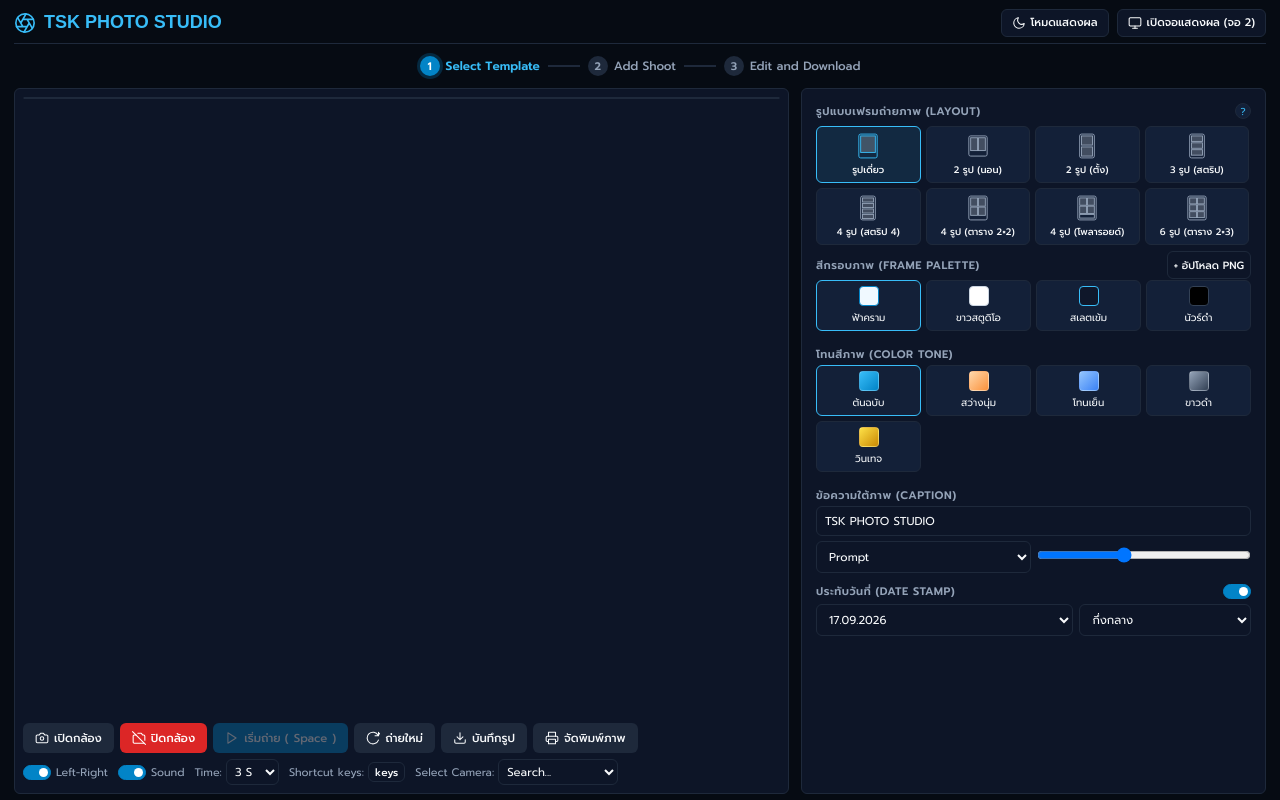
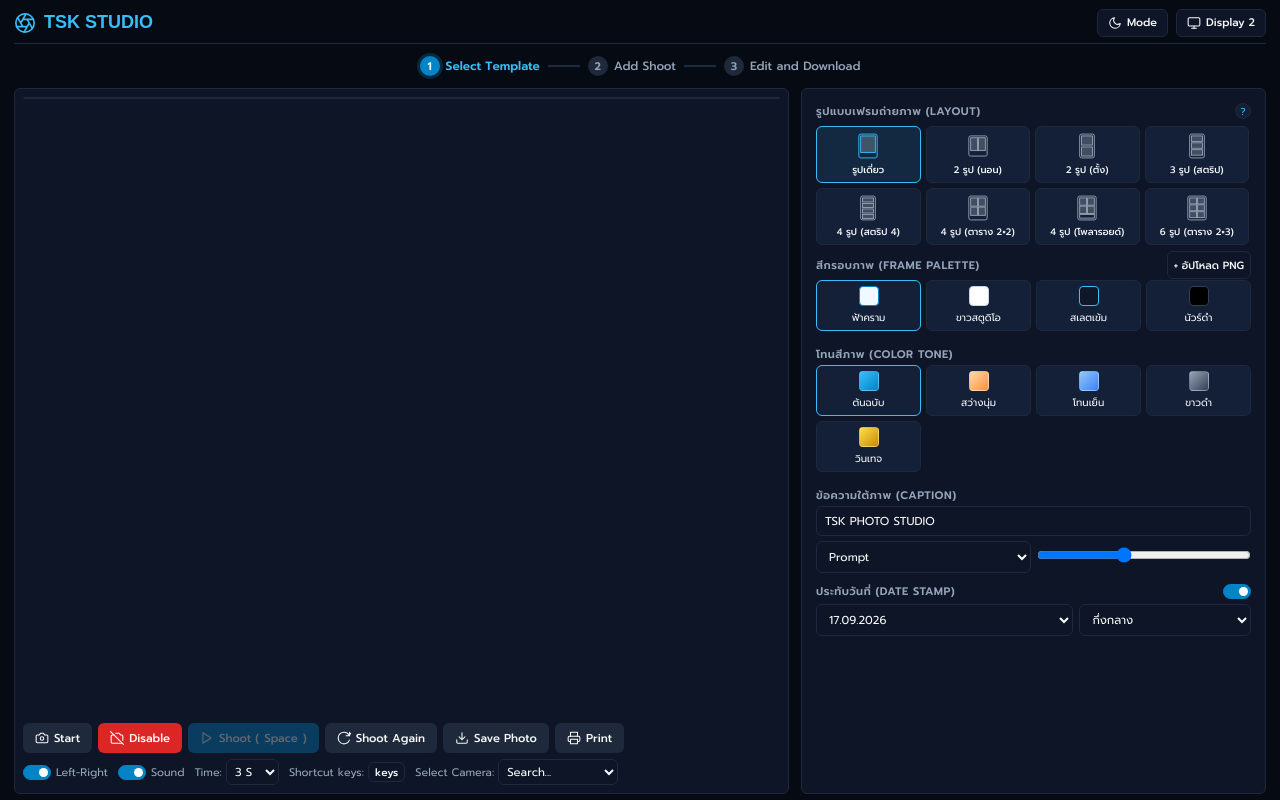
Before and after one commit to tinnakonTSK/TSK-PHOTOBOOTH, a plain HTML site: page index.html in a window 1280 px wide. Drawn offline with Linux system fonts and the light colour scheme; a web font is replaced by a local one.

Commit message:
Update index.html

```diff
--- a/index.html
+++ b/index.html
@@ -321,12 +321,12 @@
     <div class="brand">
       <svg><use href="#icon-shutter"></use></svg>
       <div>
-        <span class="brand-title">TSK PHOTO STUDIO</span>
+        <span class="brand-title">TSK STUDIO</span>
       </div>
     </div>
     <div class="top-actions">
-      <button class="btn-action" id="themeBtn"><svg class="line-icon"><use href="#icon-moon"></use></svg> โหมดแสดงผล</button>
-      <button class="btn-action" id="openDisplayBtn"><svg class="line-icon"><use href="#icon-monitor"></use></svg> เปิดจอแสดงผล (จอ 2)</button>
+      <button class="btn-action" id="themeBtn"><svg class="line-icon"><use href="#icon-moon"></use></svg> Mode</button>
+      <button class="btn-action" id="openDisplayBtn"><svg class="line-icon"><use href="#icon-monitor"></use></svg> Display 2</button>
     </div>
   </div>
 
@@ -367,12 +367,12 @@
       </div>
 
       <div class="stage-toolbar">
-        <button class="btn-ctl btn-ctl-sub" id="openCamBtn"><svg class="line-icon"><use href="#icon-camera"></use></svg> เปิดกล้อง</button>
-        <button class="btn-ctl btn-ctl-danger hidden" id="closeCamBtn"><svg class="line-icon"><use href="#icon-camera-off"></use></svg> ปิดกล้อง</button>
-        <button class="btn-ctl btn-ctl-primary" id="startCaptureBtn" disabled><svg class="line-icon"><use href="#icon-play"></use></svg> เริ่มถ่าย (<span id="keyLabel">Space</span>)</button>
-        <button class="btn-ctl btn-ctl-sub hidden" id="retakeBtn"><svg class="line-icon"><use href="#icon-refresh"></use></svg> ถ่ายใหม่</button>
-        <button class="btn-ctl btn-ctl-sub hidden" id="downloadBtn"><svg class="line-icon"><use href="#icon-download"></use></svg> บันทึกรูป</button>
-        <button class="btn-ctl btn-ctl-sub hidden" id="printBtn"><svg class="line-icon"><use href="#icon-printer"></use></svg> จัดพิมพ์ภาพ</button>
+        <button class="btn-ctl btn-ctl-sub" id="openCamBtn"><svg class="line-icon"><use href="#icon-camera"></use></svg> Start</button>
+        <button class="btn-ctl btn-ctl-danger hidden" id="closeCamBtn"><svg class="line-icon"><use href="#icon-camera-off"></use></svg> Disable</button>
+        <button class="btn-ctl btn-ctl-primary" id="startCaptureBtn" disabled><svg class="line-icon"><use href="#icon-play"></use></svg> Shoot (<span id="keyLabel">Space</span>)</button>
+        <button class="btn-ctl btn-ctl-sub hidden" id="retakeBtn"><svg class="line-icon"><use href="#icon-refresh"></use></svg> Shoot Again</button>
+        <button class="btn-ctl btn-ctl-sub hidden" id="downloadBtn"><svg class="line-icon"><use href="#icon-download"></use></svg> Save Photo</button>
+        <button class="btn-ctl btn-ctl-sub hidden" id="printBtn"><svg class="line-icon"><use href="#icon-printer"></use></svg> Print</button>
       </div>
 
       <div class="controls-footer">
```
